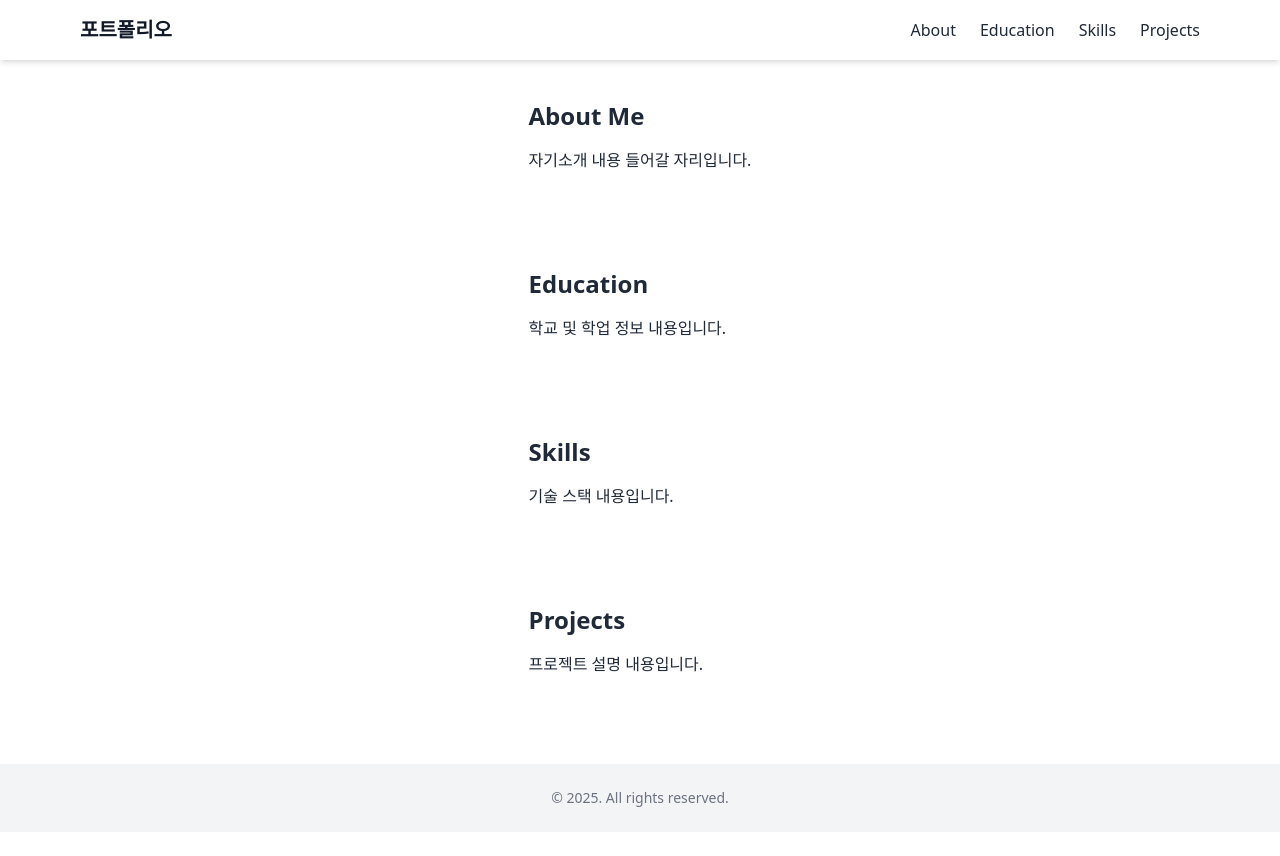
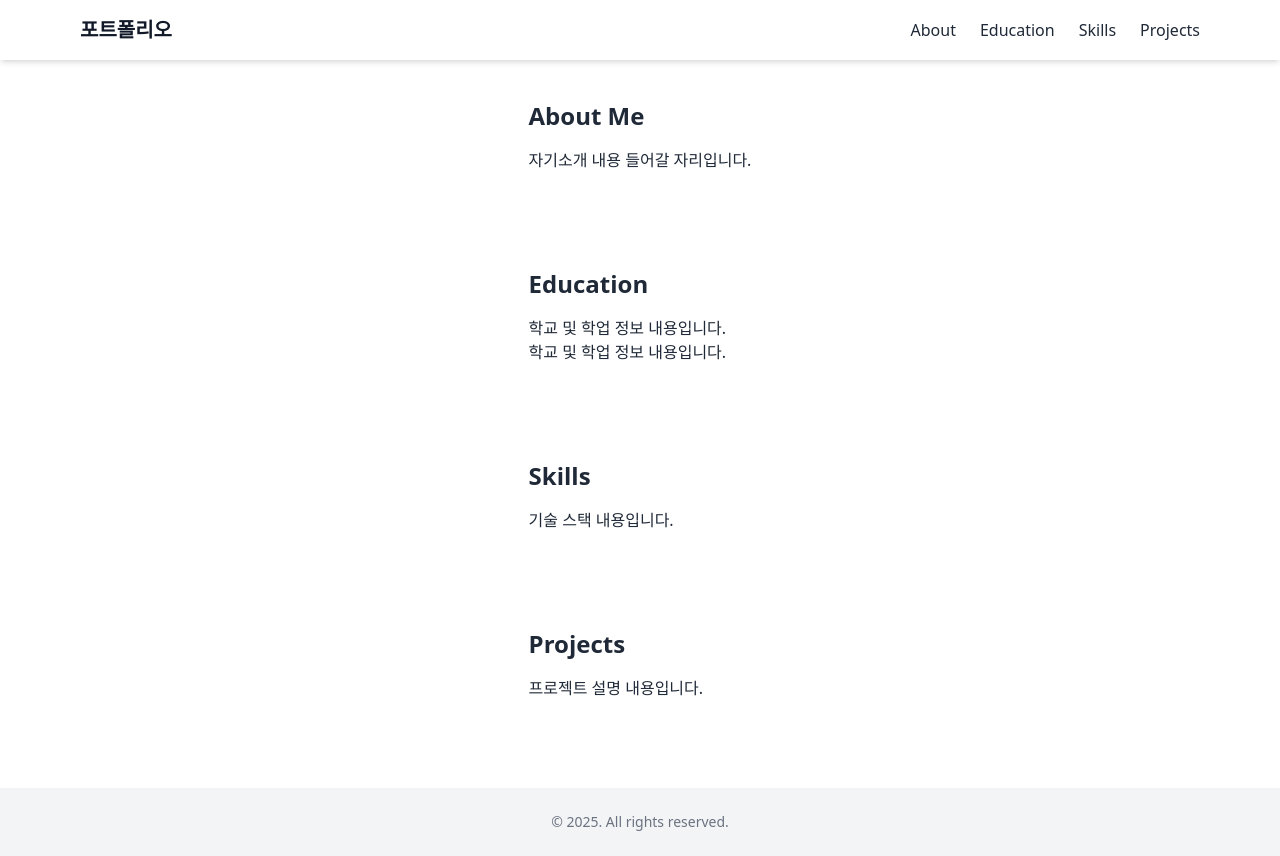
Before and after one commit to seongkong/Portfolio, a React (Create React App) app in the folder seongkong/: page / in a window 1280 px wide. Before the commit the page ends 832 px from the top, so only its background shows below. Built offline with nearby package versions, Linux system fonts and the light colour scheme.

Commit message:
feat: 학력 부분 수정

```diff
--- a/seongkong/src/seongkong.tsx
+++ b/seongkong/src/seongkong.tsx
@@ -26,6 +26,7 @@ function Seongkong() {
         <section id="education">
           <h2 className="text-2xl font-semibold mb-4">Education</h2>
           <p>학교 및 학업 정보 내용입니다.</p>
+          <p>학교 및 학업 정보 내용입니다.</p>
         </section>
 
         <section id="skills">
```
